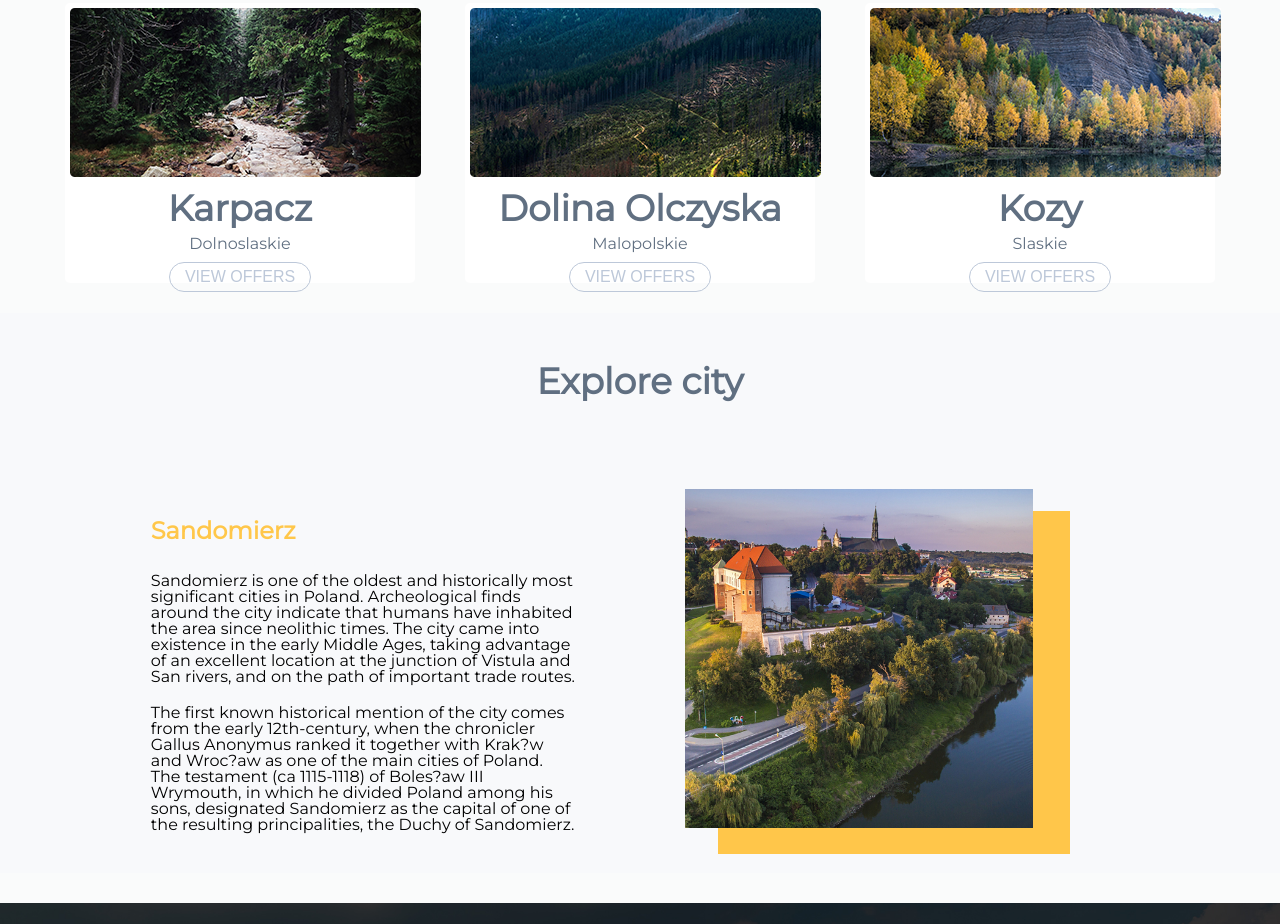
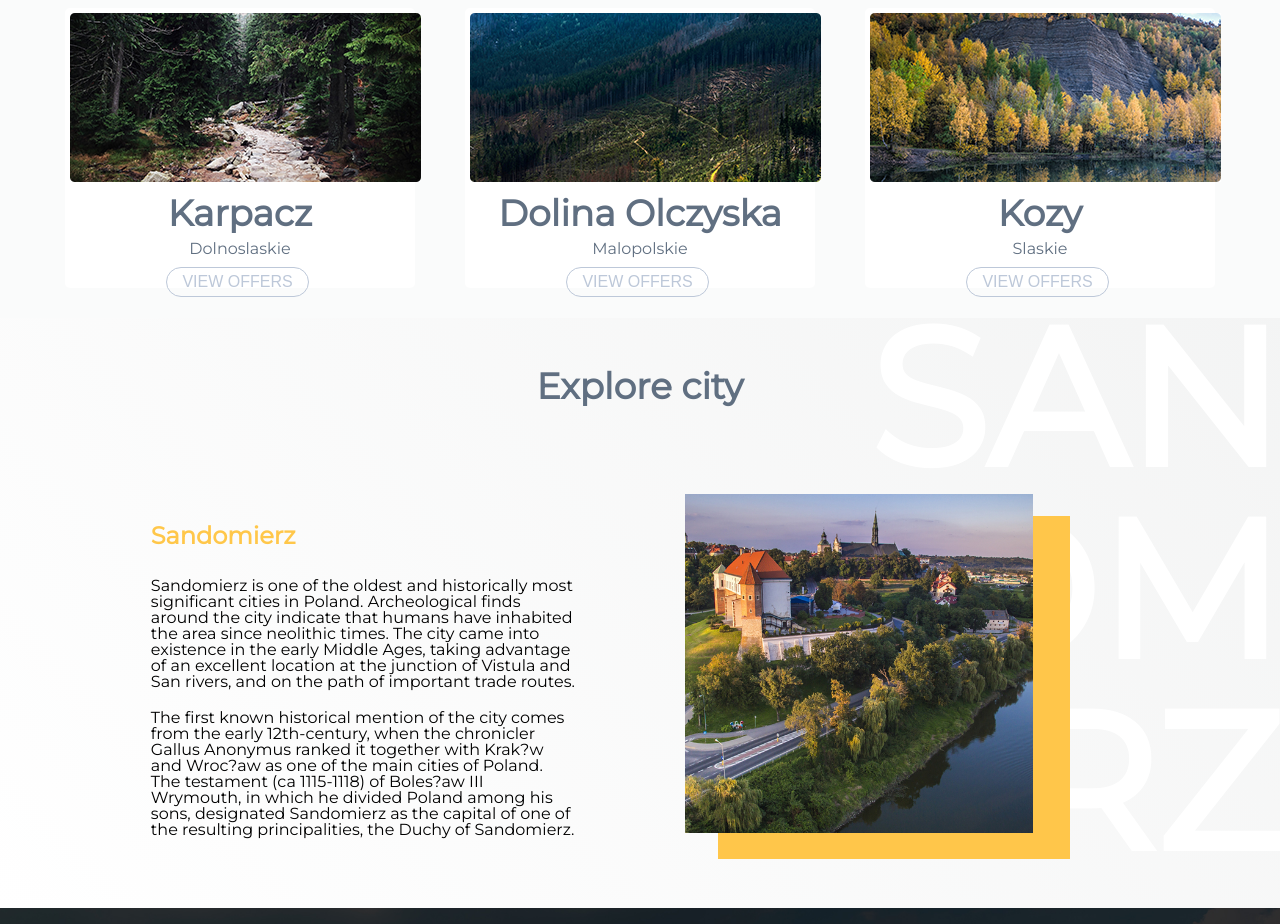
Before and after one commit to EugeneVaida/CSS_GRID_Responsive_Template, a plain HTML site: page main/index.html in a window 1280 px wide. Shown: the part 1873-2797 px from the top of the page. Drawn offline with Linux system fonts and the light colour scheme.

Commit message:
some alignment fixes bacgroudn pattern in  `explore` block

```diff
--- a/main/index.html
+++ b/main/index.html
@@ -66,7 +66,7 @@
             <div class="card sandomirz">
                 <div class="cardText">
                     <h4>Sandomirz</h4>
-                    <p>Swietokrzyskie</p>
+                    <p style="color: white;">Swietokrzyskie</p>
                     <div style="display: flex; align-items: center;
                     justify-content: center; padding: 40px 0 15px 0;">
                         <button class="cardButton">
@@ -105,6 +105,7 @@
                     Travelers
                 </button>
             </div>
+            <div>
                 <div class="rightSpans">
                     <button class="spanButtonTrans">
                         Journey
@@ -112,6 +113,7 @@
                     <button class="spanButtonTrans">
                         Travelers
                     </button>
+                </div>
             </div>
         </div>
     </div>
@@ -223,6 +225,18 @@
     </div>
     <div class="explore">
         <div class="explore-grid">
+            <div class="backPattern">
+                <div>
+                    SAN
+                </div>
+                <div>
+                    DOM
+                </div>
+                <div>
+                    IERZ
+                </div>
+            </div>
+
             <div class="exploreHead">
                 <h2>
                     Explore city
@@ -244,8 +258,12 @@
                 </p>
             </div>
             <div class="exploreRight">
+                <div class="exploreBlock">
                     <div class="exploreCard">
                         <img src="./img/explore.jpg" />
+                    </div>
+                    <div class="exploreBorder">
+                    </div>
                 </div>
             </div>
         </div>
--- a/main/style.css
+++ b/main/style.css
@@ -26,7 +26,10 @@ body {
 }
 
 .explore {
-    background-color: #f8f9fb;
+    position: relative;
+    z-index: -2;
+    padding-bottom: 30px;
+    background: linear-gradient(45deg, #fff, #e2e2e246)
 }
 
 .exploreHead h2 {
@@ -48,7 +51,7 @@ body {
     padding: 10px 0 10px 0;
 }
 
-.exploreLeft p{
+.exploreLeft p {
     padding-top: 20px;
 }
 
@@ -56,8 +59,26 @@ body {
     box-shadow: 20 20 40px #ffc74a;
 }
 
+.backPattern {
+    position: absolute;
+    z-index: -1;
+    align-items: flex-end;
+    flex-direction: row;
+    right: 0;
+    align-self: flex-end;
+    font-size: 12em;
+    color: #fff;
+    font-weight: bold;
+
+}
+
+.backPattern > div {
+    text-align: right;
+    padding: 0;
+    height: auto;
+}
+
 .footer {
-    margin-top: 30px;
     align-items: center;
     width: 100%;
     background-image: url('img/footer.jpg');
@@ -88,14 +109,14 @@ body {
     color: #fcfcfd;
 }
 
-.footer p > span {
+.footer p>span {
     font-weight: 900;
     font-size: 14px;
     color: #ffc74a;
     text-decoration: underline;
 }
 
-.thirdHead{
+.thirdHead {
     padding-top: 20px;
 }
 
@@ -113,11 +134,11 @@ body {
     margin-bottom: 30px;
 }
 
-.searchIcon{
+.searchIcon {
     color: #ffc74a;
 }
 
-.searchHead{
+.searchHead {
     text-align: center;
     padding: 40px;
     font-weight: 900;
@@ -125,7 +146,7 @@ body {
 
 }
 
-.searchBox{
+.searchBox {
     border: 1px solid #bdc8d9;
     padding: 5px;
     border-radius: 20px;
@@ -203,7 +224,7 @@ ul.hr li {
     /* Green */
     border-radius: 15px;
     color: #b98000;
-    padding: 5px 15px;
+    padding: 8px 15px;
     text-align: center;
     text-decoration: none;
     display: inline-block;
@@ -247,6 +268,8 @@ ul.hr li {
     text-decoration: none;
     display: inline-block;
     font-size: 16px;
+    float: right;
+    margin-right: 5px;
 }
 
 .spanButton {
@@ -283,6 +306,10 @@ ul.hr li {
     margin: 50px;
     justify-content: center;
     color: #555;
+}
+
+.search button{
+    margin-top: 5px;
 }
 
 
@@ -521,17 +548,17 @@ ul.hr li {
     width: 100%
 }
 
-.rights{
+.rights {
     height: 30vh;
 }
 
-.logoRights{
+.logoRights {
     padding-top: 50px;
     display: flex;
     justify-content: center;
 }
 
-.textRights{
+.textRights {
     padding-top: 20px;
     font-size: 24px;
     color: #606f81;
```
Lines whose indentation alone changed are shown as unchanged.
